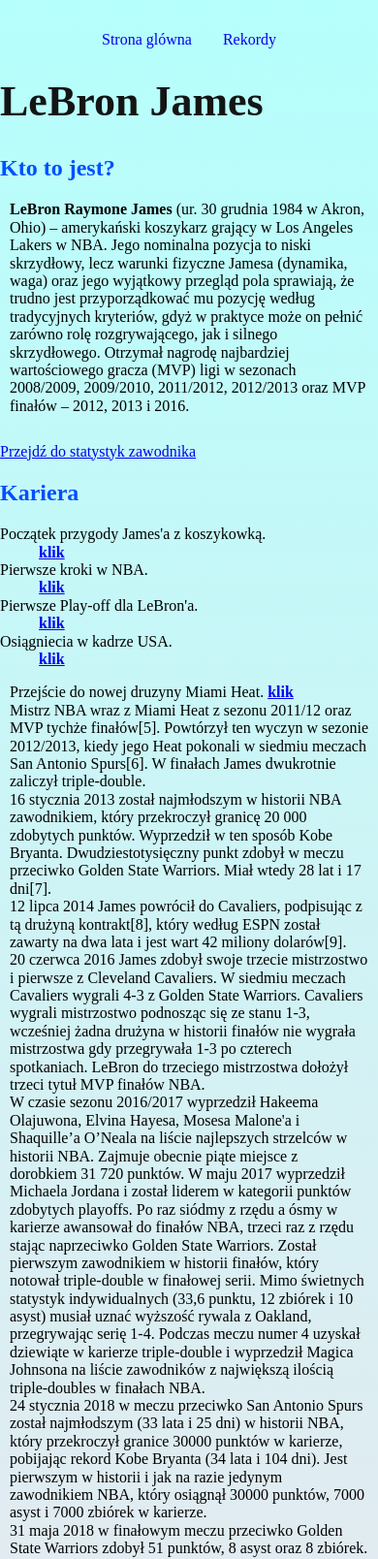
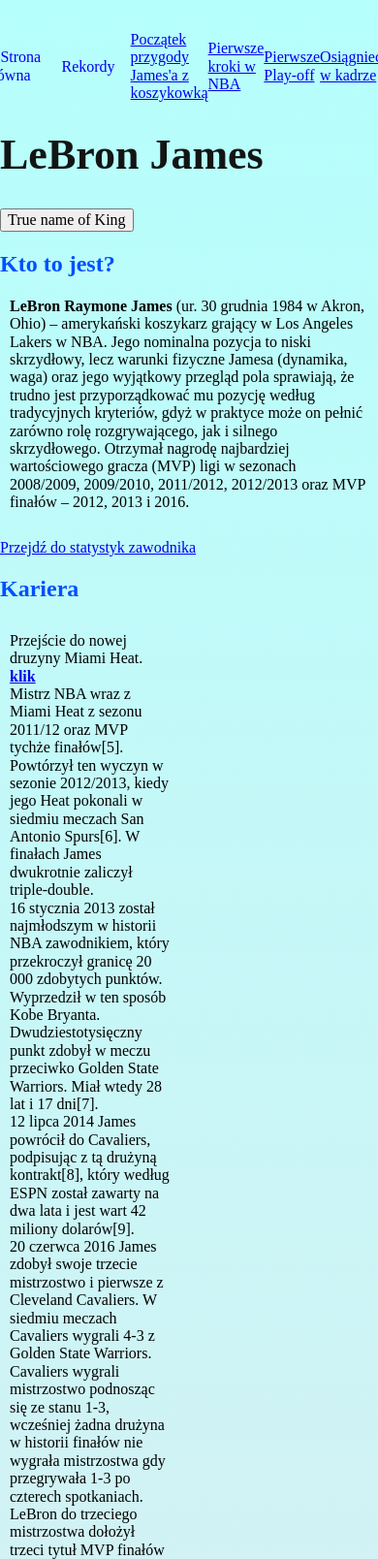
Before and after one commit to KarolMazan/homepage, a plain HTML site: page index.html in a window 390 px wide. Shown: the top 1608 px of the page at 97% size. Drawn offline with Linux system fonts and the light colour scheme.

Commit message:
homepage up to date

```diff
--- a/index.html
+++ b/index.html
@@ -19,12 +19,27 @@
                 <li class="navigation__item">
                     <a class="navigation__link" href="podstrona.html">Rekordy</a>
                 </li>
+                <li class="navigation__item">
+                    <a href="podstrona1.html">Początek przygody James'a z koszykowką</a>
+                </li>
+                <li class="navigation__item">
+                    <a href="podstrona2.html">Pierwsze kroki w NBA</a>
+                </li>
+                <li class="navigation__item">
+                    <a href="podstrona3.html">Pierwsze Play-off</a>
+                </li>
+                <li class="navigation__item">
+                    <a href="podstrona4.html">Osiągniecia w kadrze</a>
+                </li>
             </ul>
         </nav>
     </header>
     <main id="main">
         <header>
-            <h1 class="title">LeBron James</h1>
+            <h1 class="title title__js">
+                LeBron James
+            </h1>
+            <button class="title__button title__button--js">True name of King</button>
         </header>
         <section class="generals">
             <h2 class="generals__header">Kto to jest?</h2>
@@ -41,16 +56,7 @@
         </section>
         <section>
             <h2 class="career">Kariera</h2>
-            <dl>
-                <dt>Początek przygody James'a z koszykowką.</dt>
-                <dd><a href="podstrona1.html"><strong>klik</strong></a></dd>
-                <dt>Pierwsze kroki w NBA.</dt>
-                <dd><a href="podstrona2.html"><strong>klik</strong></a></dd>
-                <dt>Pierwsze Play-off dla LeBron'a.</dt>
-                <dd><a href="podstrona3.html"><strong>klik</strong></a></dd>
-                <dt>Osiągniecia w kadrze USA.</dt>
-                <dd><a href="podstrona4.html"><strong>klik</strong></a></dd>
-            </dl>
+            <div class="grid">
             <p class="career__paragraph">
                 Przejście do nowej druzyny Miami Heat.
                 <a href="podstrona5.html"><strong>klik</strong></a><br>
@@ -96,6 +102,7 @@
 
                 25 grudnia 2018 podczas meczu z Golden State Warriors doznał kontuzji pachwiny, przez którą opuścił 17
                 kolejnych meczów. Była to najdłuższa absencja w całej jego koszykarskiej karierze[10].<br>
+            </div>
             </p>
             <section class="career__achievements">
                 <h3>Osiągnięcia</h3>
--- a/main.js
+++ b/main.js
@@ -27,3 +27,20 @@
         console.log(`masz ${age} lat`)
     break;
 }
+
+const welcome = (name, age) => {
+    console.log(`Witaj ${name}, mam ${age}!!!`);
+}
+
+welcome('Karol', 25);
+
+welcome(name, age);
+
+const button = document.querySelector('.title__button--js');
+console.log(button)
+
+
+button.addEventListener('click', (e) => {
+    const header = document.querySelector('.title__js');
+    header.innerHTML = 'THE CHOSEN ONE'
+});
--- a/style.css
+++ b/style.css
@@ -72,3 +72,23 @@
     justify-content: center;
     list-style: none;
 }
+
+@media print {
+    body {
+        background: yellow;
+    }
+}
+
+.grid {
+    display: grid;
+    grid-template-columns: 1fr;
+    grid-column-gap: 16px;
+    grid-row-gap: 16px;
+
+}
+
+@media (max-width: 640px) {
+    .grid {
+        grid-template-columns: 1fr 1fr;
+    }
+}
```
Also changed, not shown: podstrona1.html (+1 -1 lines), podstrona2.html (+1 -1 lines), podstrona3.html (+1 -1 lines), podstrona4.html (+1 -1 lines), podstrona5.html (+1 -1 lines).
